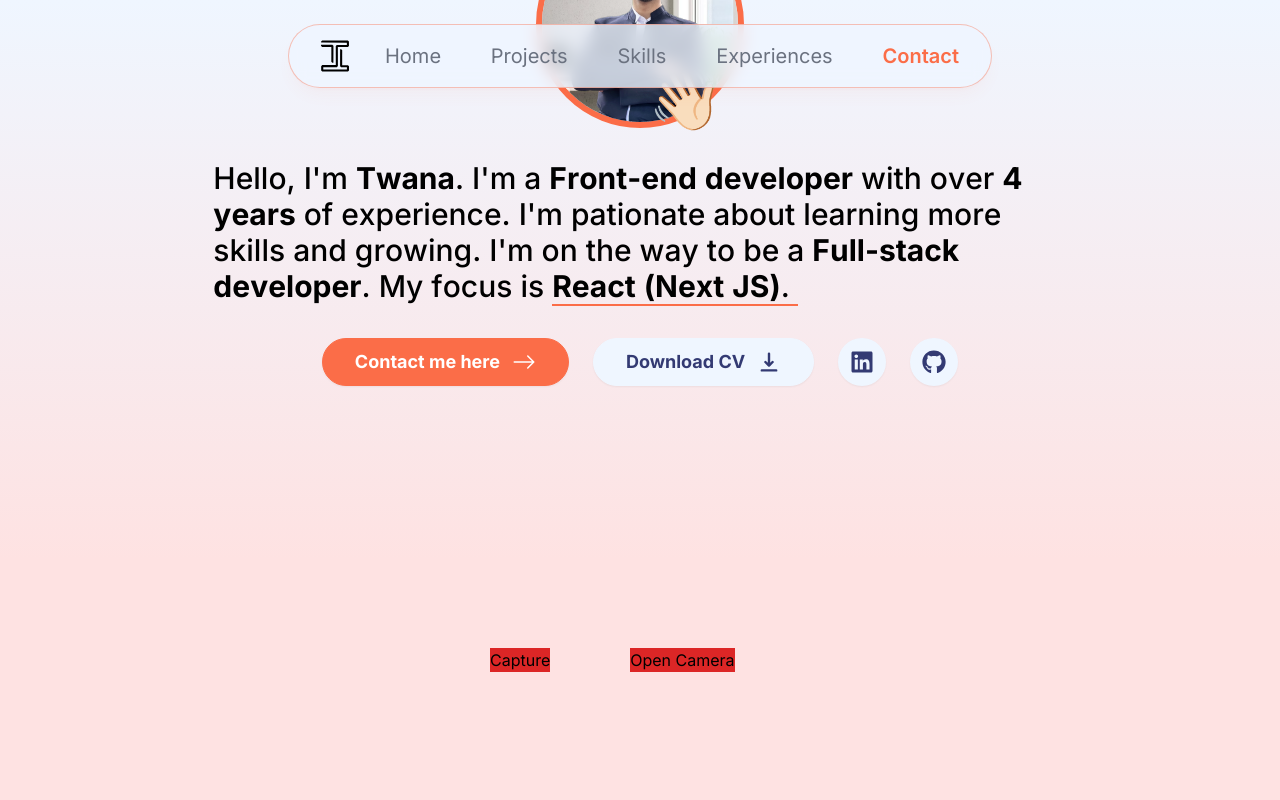
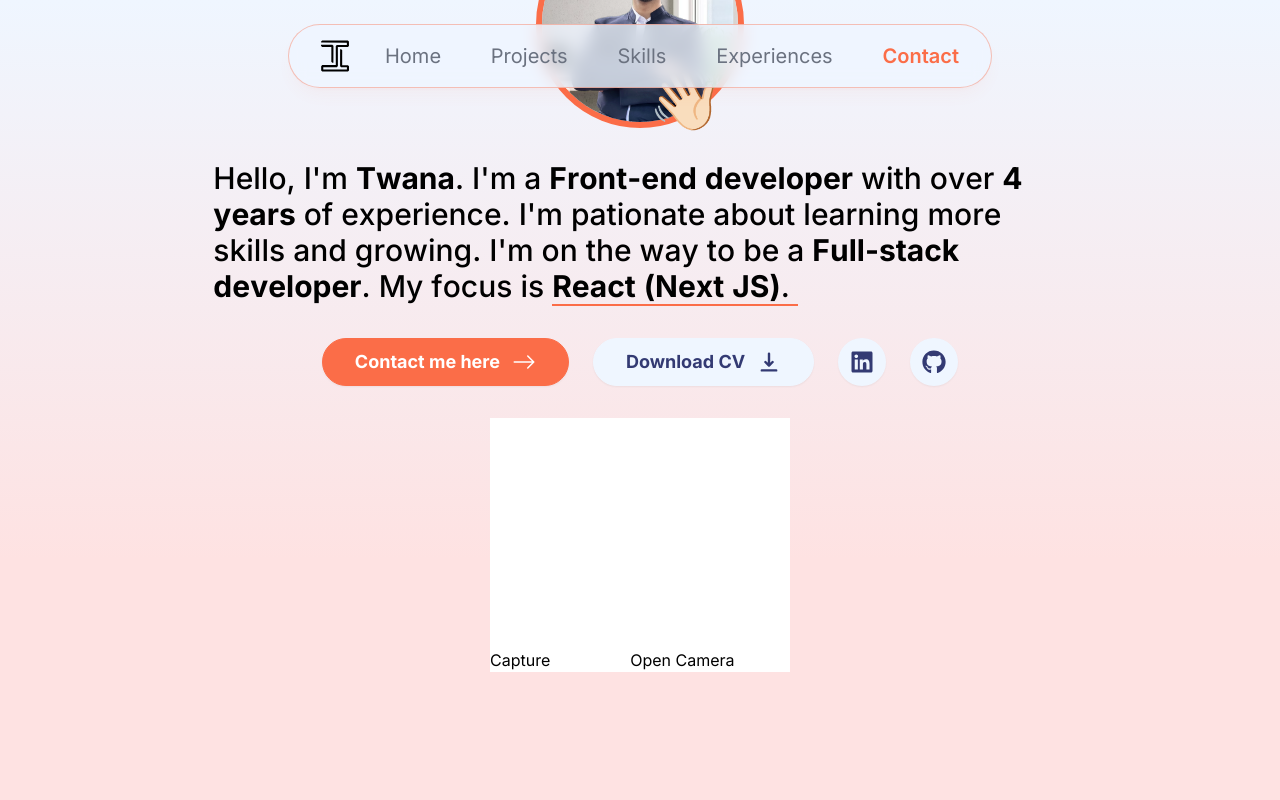
Before and after one commit to twana-ibrahim/portfolio-v1, a Next.js app: page / in a window 1280 px wide. Shown: the top 800 px of the page. Built offline with nearby package versions, Linux system fonts and the light colour scheme.

Commit message:
test camera

```diff
--- a/src/components/Sections/Home/index.tsx
+++ b/src/components/Sections/Home/index.tsx
@@ -45,25 +45,18 @@ const Home = () => {
 
     if (camRef.current) {
       const cam = camRef.current;
-      context.drawImage(
-        cam,
-        0,
-        0,
-        canvas.width,
-        cam.videoHeight / (cam.videoWidth / canvas.width)
-      );
+      context.drawImage(cam, 0, 0, canvas.width, canvas.height);
 
       const imageDataURL = canvas.toDataURL("image/png");
 
       setImage(imageDataURL);
-      console.log(imageDataURL);
 
       cam.srcObject?.getVideoTracks().forEach((track: any) => {
         track.stop();
       });
 
       cam.style.display = "none";
-      canvas.style.display = "block";
+      // canvas.style.display = "block";
 
       setOpenCamera(false);
     }
@@ -173,21 +166,20 @@ const Home = () => {
         </motion.div>
       </motion.div>
 
-      <div className="mb-[20rem]">
+      <div className="mb-[20rem] bg-white">
         <video className="w-full" ref={camRef} id="player" autoPlay />
-        <canvas id="canvas" ref={canvasRef} className="hidden" />
-        <button
-          id="capture"
-          className="bg-red-600 mt-20"
-          onClick={handleCapture}
-        >
+        <canvas id="canvas" ref={canvasRef} className="hidden w-full h-full" />
+        {image && (
+          <img
+            src={image}
+            alt="test"
+            className="bg-cove h-full w-full aspect-square"
+          />
+        )}
+        <button id="capture" className="mt-20" onClick={handleCapture}>
           Capture
         </button>
-        <button
-          id="capture"
-          className="bg-red-600 mt-20 ml-20"
-          onClick={openCam}
-        >
+        <button id="capture" className="mt-20 ml-20" onClick={openCam}>
           Open Camera
         </button>
       </div>
```
